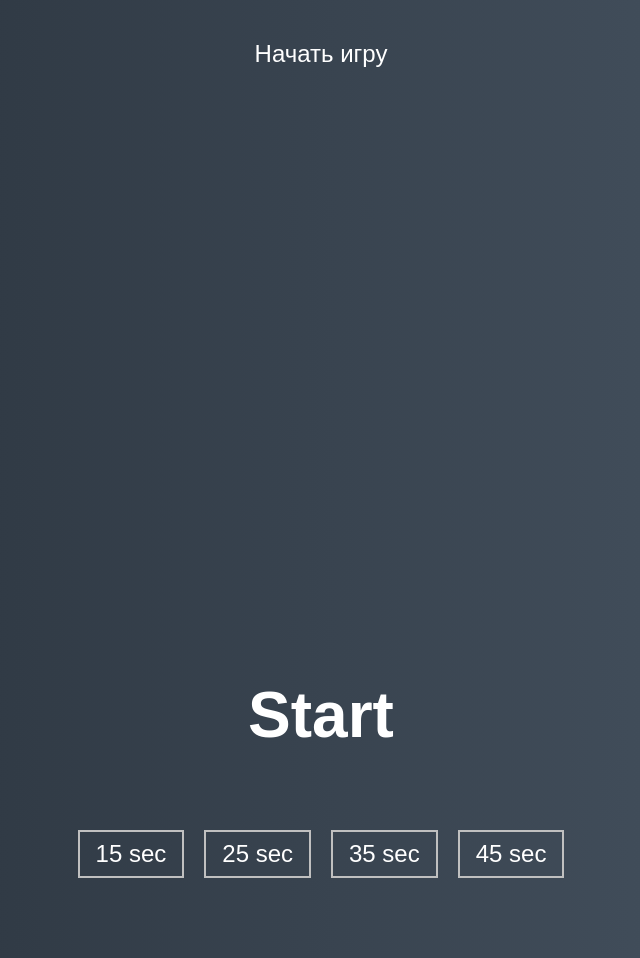
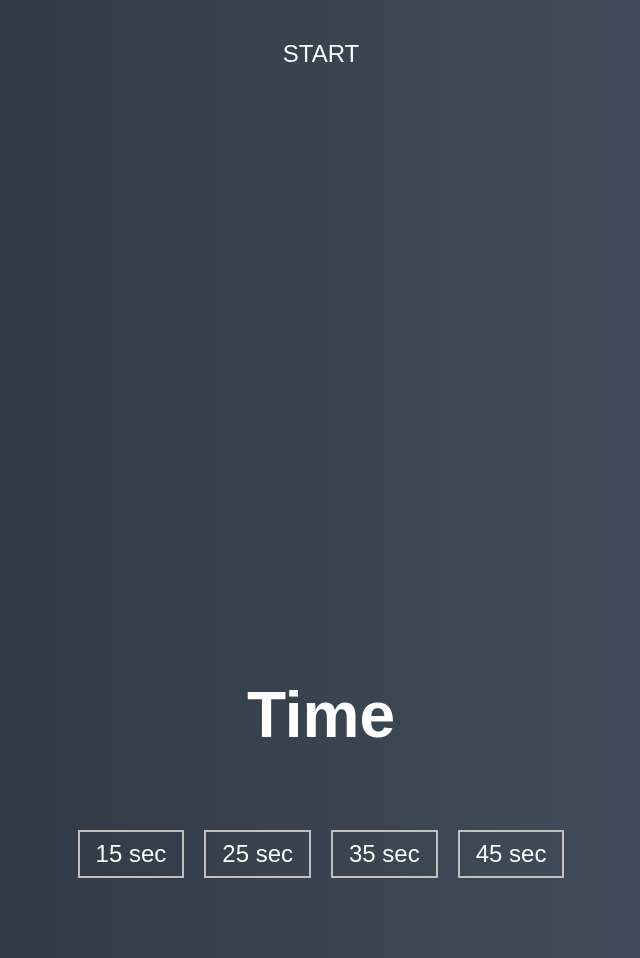
Before and after one commit to luckycdev/test, a plain HTML site: page index.html in a window 1280 px wide. Shown: the part 434-1392 px from the top of the page, without its empty margins (319-959 px from the left). Drawn offline with Linux system fonts and the light colour scheme; a web font is replaced by a local one.

Commit message:
Update index.html

```diff
--- a/index.html
+++ b/index.html
@@ -8,11 +8,11 @@
   <body>
     <div class="screen">
       <h1>Aim Training</h1>
-      <a href="#" class="start" id="start">Начать игру</a>
+      <a href="#" class="start" id="start">START</a>
     </div>
 
     <div class="screen">
-      <h1>Start</h1>
+      <h1>Time</h1>
       <ul class="time-list" id="timeList">
         <li>
           <button class="time-btn" data-time="15">
```
